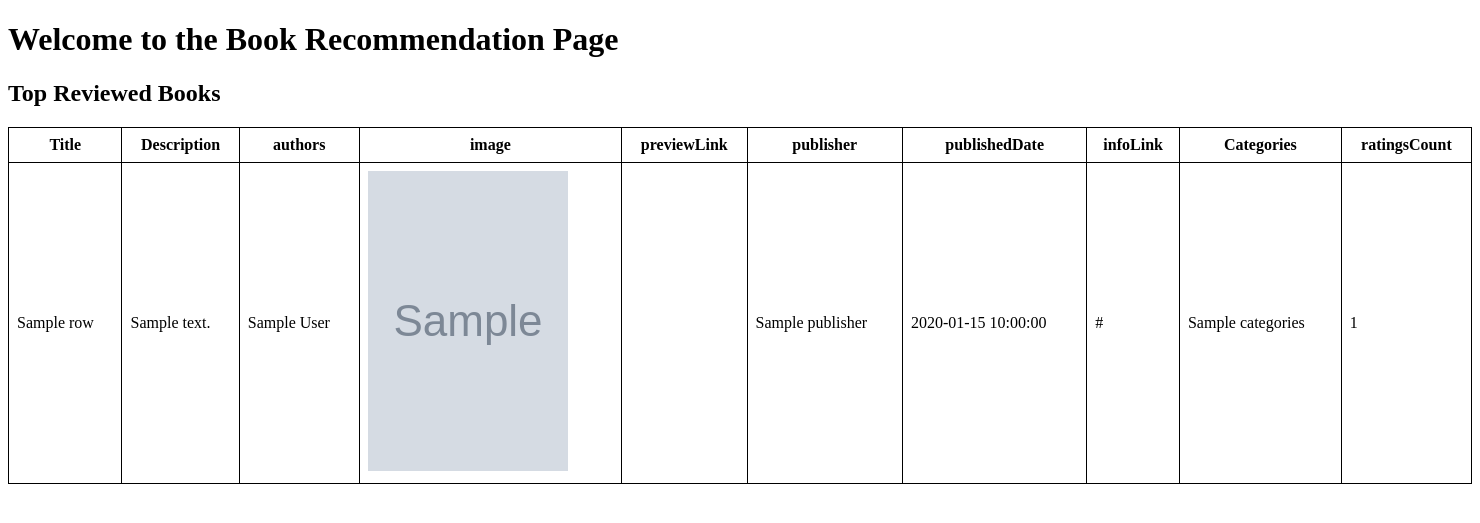
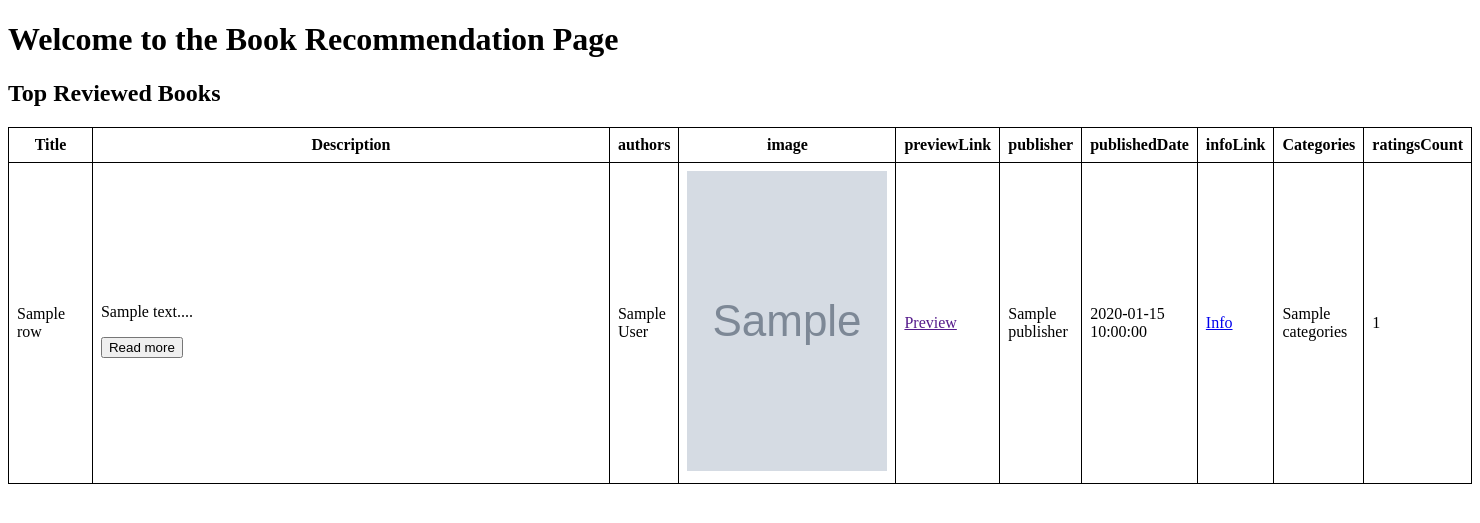
Before and after one commit to jchefdeville/books-recommendations, a Flask app: template templates/Brec.html in a window 1480 px wide. Shown: the top 523 px of the page. Run offline with Flask 3, Linux system fonts and the light colour scheme; the template is opened without the code that fills it: most values are stand-ins (such as "Sample title", 1, 10 or a date in 2020); grey boxes marked "Sample" are stand-in pictures.

Commit message:
made function to remove similar titles, added a proper table to the html, added a js file for the read more button

```diff
--- a/main.py
+++ b/main.py
@@ -1,5 +1,8 @@
 from flask import Flask, render_template
 import pandas as pd
+from fuzzywuzzy import fuzz
+import re
+
 
 CSV_BOOK_COLUMN_PUBLISHED_DATE = "publishedDate"
 CSV_BOOK_COLUMN_CATEGORIES = "categories"
@@ -17,12 +20,44 @@ app = Flask(__name__)
 @app.route('/')
 def Brec():
     top_books_df = displayTopRev(getBooks(), 'Fiction')
-    return render_template('Brec.html', top_books_df=top_books_df)
+    unique_books_df = remove_duplicates(top_books_df)
+    return render_template('Brec.html', top_books_df=unique_books_df)
+
+
+# detecting duplicates
+def titleCompare(title1, title2):
+    similarity = fuzz.ratio(title1.lower(), title2.lower())
+    # Adjust threshold as needed
+    return similarity > 80
+
 
 # Read CSV functions #
+
 def getBooks():
     booksCsv = "data/amazon_books.csv"
     return pd.read_csv(booksCsv, encoding='ISO-8859-1', delimiter=',')
+
+def remove_duplicates(df):
+    unique_titles = []
+    unique_rows = []
+    for index, row in df.iterrows():
+        # Removes all special characters and everything inside parentheses for better comparison
+        cleaned_title = re.sub(r'\([^()]*\)', '', row['Title']).strip()
+        print("Cleaned title:", cleaned_title)
+        print("Unique titles:", unique_titles)
+        print("------")
+
+        # Checks similarity with other books
+        similar_titles = [fuzz.ratio(cleaned_title.lower(), title.lower()) for title in unique_titles]
+        print("Similar titles:", similar_titles)
+        print("------")
+
+        if not any(similarity > 60 for similarity in similar_titles):
+            unique_titles.append(cleaned_title)
+            unique_rows.append(row)
+    # Creates a new DataFrame from the unique rows
+    unique_books = pd.DataFrame(unique_rows, columns=df.columns)
+    return unique_books
 
 def getRatings():
     booksCsv = "data/amazon_ratings.csv"
@@ -84,7 +119,6 @@ def printBestUsersRatings(dfRatings):
 
 
 # MAIN CODE #
-print('flask')
 if __name__ == '__main__':
     app.run(debug=True)
 
--- /dev/null
+++ b/static/script.js
@@ -0,0 +1,15 @@
+function toggleDescription(index) {
+    var dots = document.getElementById("dots-" + index);
+    var moreText = document.getElementById("more-" + index);
+    var btnText = document.getElementById("myBtn-" + index);
+
+    if (dots.style.display === "none") {
+        dots.style.display = "inline";
+        btnText.innerHTML = "Read more";
+        moreText.style.display = "none";
+    } else {
+        dots.style.display = "none";
+        btnText.innerHTML = "Read less";
+        moreText.style.display = "inline";
+    }
+}
--- a/static/styles.css
+++ b/static/styles.css
@@ -1,8 +1,12 @@
 table {
     border-collapse: collapse;
-    width: 100%;
+    width : 100%;
 }
 th, td {
     border: 1px solid black;
     padding: 8px;
 }
+
+.description-column {
+    width: 50%; /* Adjust the width as needed */
+}
--- a/templates/Brec.html
+++ b/templates/Brec.html
@@ -1,10 +1,14 @@
 <!--TODO: add buttons for different filtering options, ensure that elipses allow you to expand the description-->
 <!DOCTYPE html>
 <html>
+
 <head>
     <title>Recommendation Page</title>
     <link rel="stylesheet" type="text/css" href="{{ url_for('static', filename='styles.css') }}">
+    <script src="{{ url_for('static', filename='script.js') }}"></script>
+    <style>.description-column {width: 500px;}</style>
 </head>
+
 <body>
     <h1>Welcome to the Book Recommendation Page</h1>
     <h2>Top Reviewed Books</h2>
@@ -21,21 +25,22 @@
                 <th>infoLink</th>
                 <th>Categories</th>
                 <th>ratingsCount</th>
-
-                <!-- Add other table headers as needed -->
             </tr>
         </thead>
         <tbody>
             {% for index, row in top_books_df.iterrows() %}
             <tr>
-                <td>{{ row['Title'] }}</td>
-                <td>{{ row['description'][:300] }}{% if row['description']|length > 300 %}...{% endif %}</td>
+                <td style = "width: 500px;">{{ row['Title'] }}</td>
+                <td class="description-column">
+                    <p class="description-column">{{ row['description'][:100] }}<span id="dots-{{ index }}">...</span><span id="more-{{ index }}" style="display: none;">{{ row['description'][100:] }}</span></p>
+                    <button onclick="toggleDescription('{{ index }}')" id="myBtn-{{ index }}">Read more</button>
+                </td>
                 <td>{{ row['authors']|default('N/A') }}</td>
                 <td><img src="{{ row['image']|default('path_to_default_image') }}" alt="Book Image" width="200" height="300"></td>
-                <td>{{ row['previewLink']|default('N/A') }}</td>
+                <td><a href="{{ row['previewLink']|default('#') }}" target="_blank">Preview</a></td>
                 <td>{{ row['publisher']|default('N/A') }}</td>
                 <td>{{ row['publishedDate']|default('N/A') }}</td>
-                <td>{{ row['infoLink']|default('N/A') }}</td>
+                <td><a href="{{ row['infoLink']|default('#') }}" target="_blank">Info</a></td>
                 <td>{{ row['categories']|default('N/A') }}</td>
                 <td>{{ row['ratingsCount']|default('N/A') }}</td>
             </tr>
```
